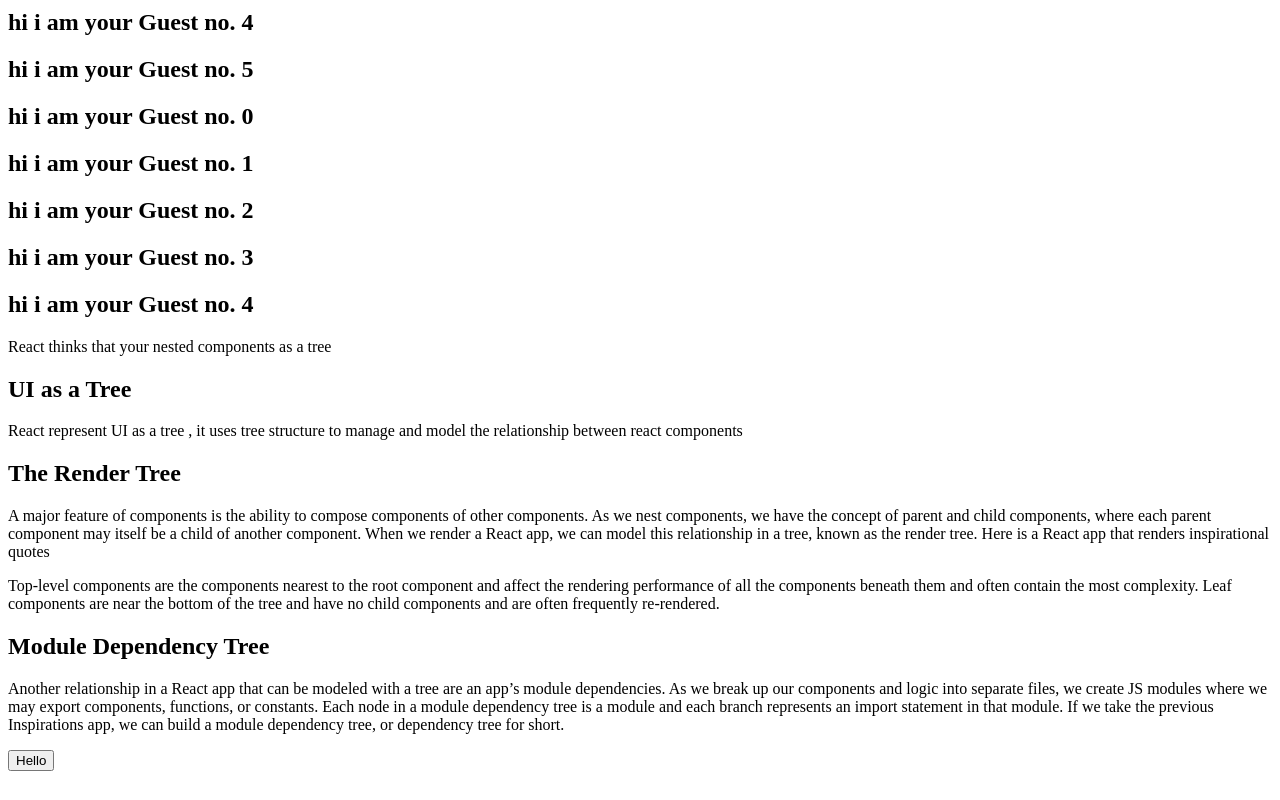
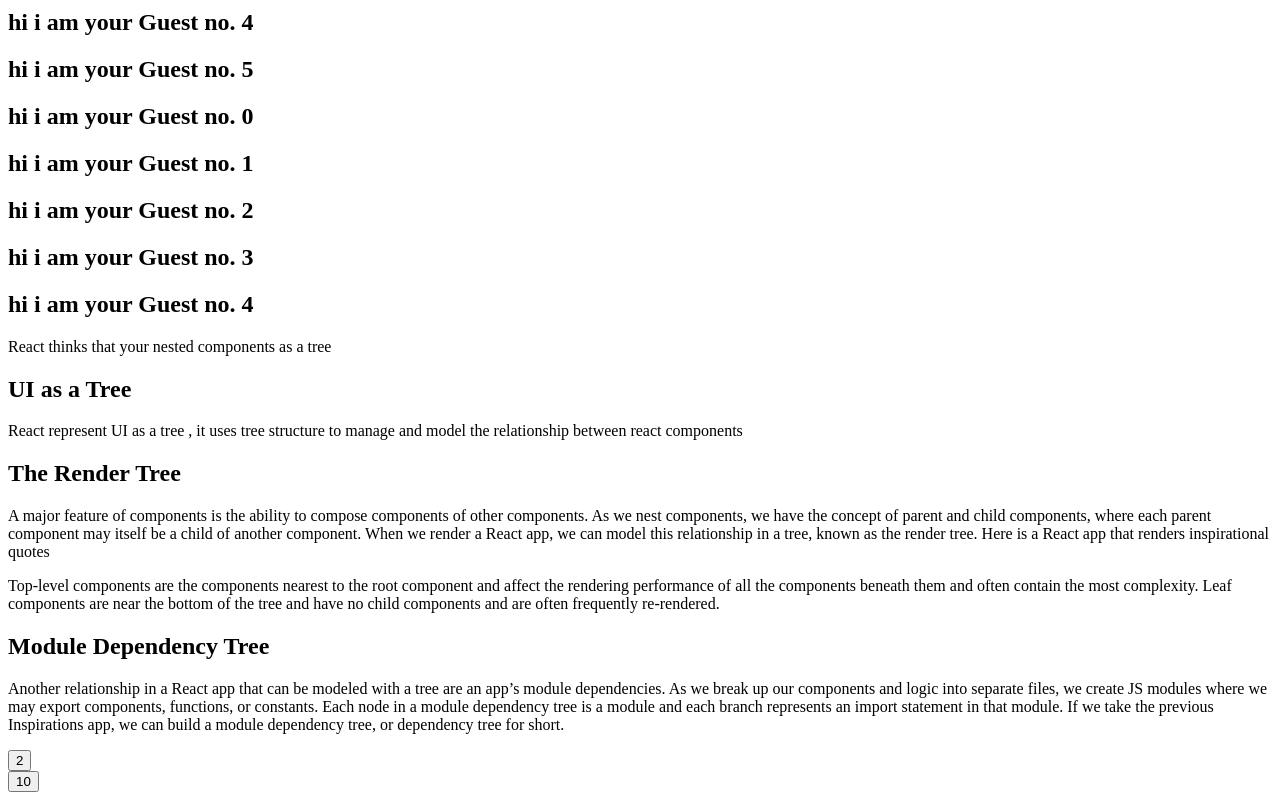
Before and after one commit to pixel436-pav/documentation-learning, a React (Vite) app in the folder reactLearning/: page / in a window 1280 px wide. Shown: the part 2316-3116 px from the top of the page. Before the commit the page ends 3095 px from the top, so only its background shows below. Built offline with nearby package versions, Linux system fonts and the light colour scheme.

Commit message:
Event Handler

```diff
--- a/reactLearning/src/States/Sate.jsx
+++ b/reactLearning/src/States/Sate.jsx
@@ -3,17 +3,17 @@ import React from 'react'
 
 // Some things require User interactivity - means response from user to work with things - In React that data changes Over Time is known as STATE , state can be added in any component
 
+// React lets you add event handlers in your jsx components
+
 // this written under will execute immedietly
 
 // const onClick = alert("Your are clicking on the button")
 
-const Sate = () => {
-    const onClick = () => {
-        alert("Your are clicking on the button")
-    }
+const Sate = ({value, onClick}) => {
+
   return (
     <div>
-      <button onClick={onClick}> Hello </button>
+      <button onClick={onClick} > {value} </button>
     </div>
   )
 }
--- a/reactLearning/src/main.jsx
+++ b/reactLearning/src/main.jsx
@@ -40,10 +40,12 @@ const vegetables = [
     return cups;
   }
 
-createRoot(document.getElementById('root')).render(
+const root = createRoot(document.getElementById('root'))
 
 
 
+
+root.render(
 
 
   <StrictMode>
@@ -66,11 +68,17 @@ createRoot(document.getElementById('root')).render(
     <Guest guest={5}/>
     <TeaGathering/>
     <Ui/>
-    <Sate/>
+    <Sate value={2} onClick = {() =>
+        alert("Your are clicking on the button")
+     }/>
+    <Sate value={10} onClick = {()=>
+      alert("Yes it is the value 10")
+    }/>
 
   {/* // as i have passed these above values as props here now i can read them inside Avatar function inside its file */}
 
   </StrictMode>,
 
 
-)
+
+  )
```
